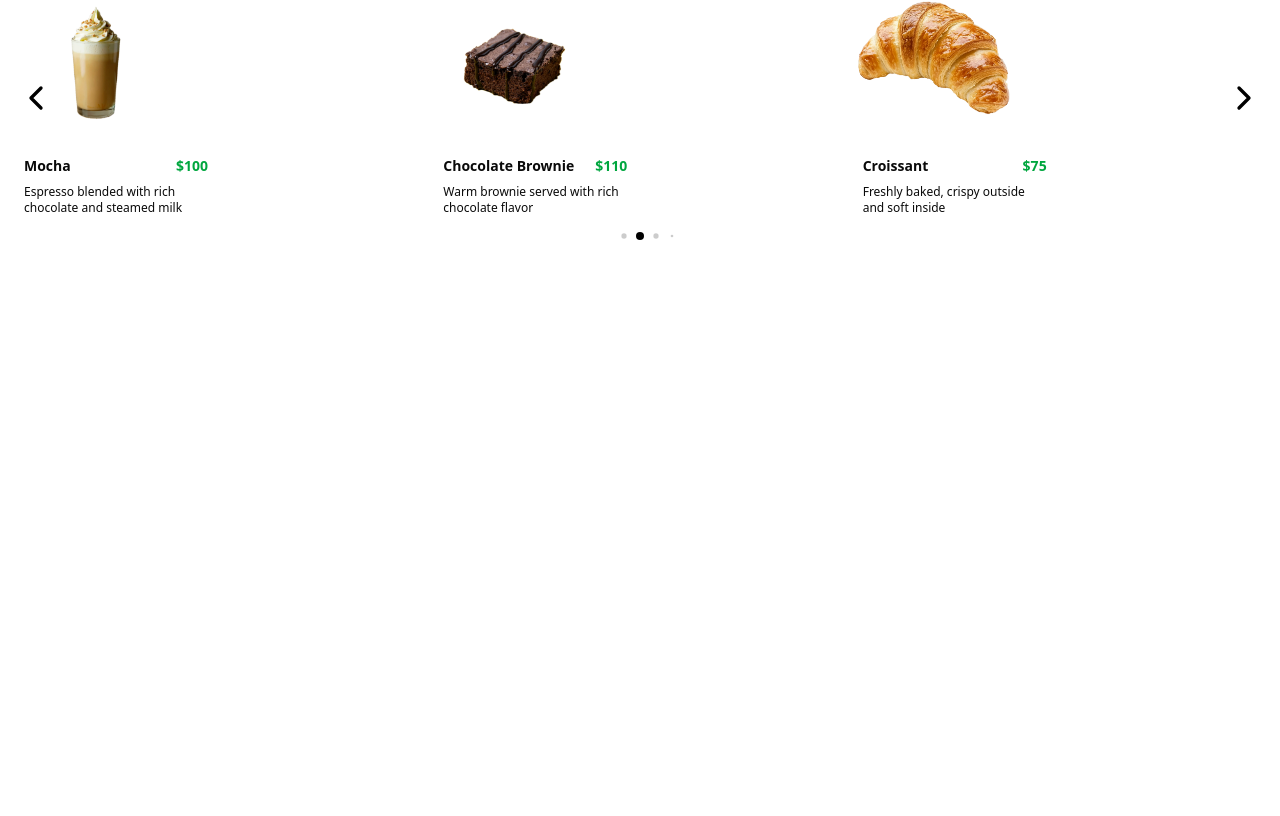
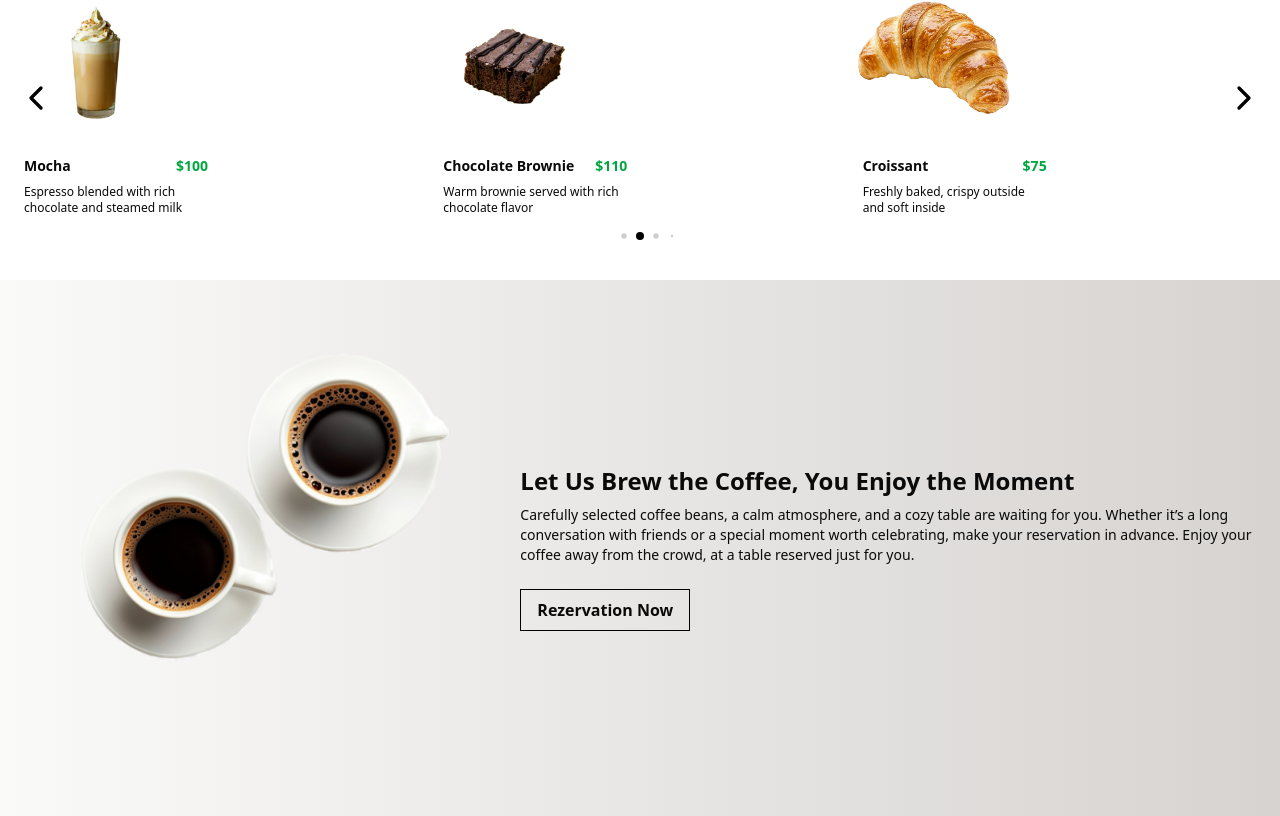
Before and after one commit to furkanarslan1/next-cafe, a Next.js app: page / in a window 1280 px wide. Shown: the part 936-1752 px from the top of the page. Before the commit the page ends 1440 px from the top, so only its background shows below. Built offline with nearby package versions, Linux system fonts and the light colour scheme.

Commit message:
feat:add reservation-banner

```diff
--- /dev/null
+++ b/app/(main)/_components/ReservaitonBanner.tsx
@@ -0,0 +1,36 @@
+import Image from "next/image";
+import React from "react";
+
+export default function ReservaitonBanner() {
+  return (
+    <div>
+      <div className="flex flex-col md:flex-row  md:justify-between md:items-center p-4 bg-linear-to-r from-stone-50 to-stone-300">
+        <div className="relative aspect-square w-full">
+          <Image
+            src="/coffe-image-2.png"
+            alt="reservation-banner-image"
+            fill
+            className="object-contain"
+          />
+        </div>
+        <div className="space-y-6">
+          <div className="flex flex-col gap-2 items-start">
+            <h3 className="font-bold text-2xl">
+              Let Us Brew the Coffee, You Enjoy the Moment
+            </h3>
+            <p className="text-sm">
+              Carefully selected coffee beans, a calm atmosphere, and a cozy
+              table are waiting for you. Whether it’s a long conversation with
+              friends or a special moment worth celebrating, make your
+              reservation in advance. Enjoy your coffee away from the crowd, at
+              a table reserved just for you.
+            </p>
+          </div>
+          <button className="px-4 py-2 text-center border border-black font-bold  hover:bg-black hover:text-white transition-colors cursor-pointer duration-300">
+            Rezervation Now
+          </button>
+        </div>
+      </div>
+    </div>
+  );
+}
--- a/app/(main)/page.tsx
+++ b/app/(main)/page.tsx
@@ -1,5 +1,6 @@
 import CustomerFavorites from "./_components/CustomerFavorites";
 import HomeHero from "./_components/HomeHero";
+import ReservaitonBanner from "./_components/ReservaitonBanner";
 
 export default function Home() {
   return (
@@ -8,6 +9,7 @@ export default function Home() {
       <div className="space-y-4 max-w-7xl mx-auto">
         <CustomerFavorites />
       </div>
+      <ReservaitonBanner />
     </div>
   );
 }
--- a/components/ItemsSlider.tsx
+++ b/components/ItemsSlider.tsx
@@ -19,7 +19,7 @@ export default function ItemsSlider({ items, sliderId }: ItemsSliderProps) {
   const prevClass = `${sliderId}-prev`;
   const nextClass = `${sliderId}-next`;
   return (
-    <div className="max-w-7xl mx-auto space-y-4 mb-60 ">
+    <div className="max-w-7xl mx-auto space-y-4  ">
       <div className="relative">
         <button
           className={`${prevClass} absolute left-0 top-1/2 -translate-y-1/2 z-10 hidden md:flex items-center justify-center text-black cursor-pointer hover:scale-110 transition-transform`}
```
Also changed, not shown: public/coffe-image-2.png (added), public/coffe-image.png (added).
